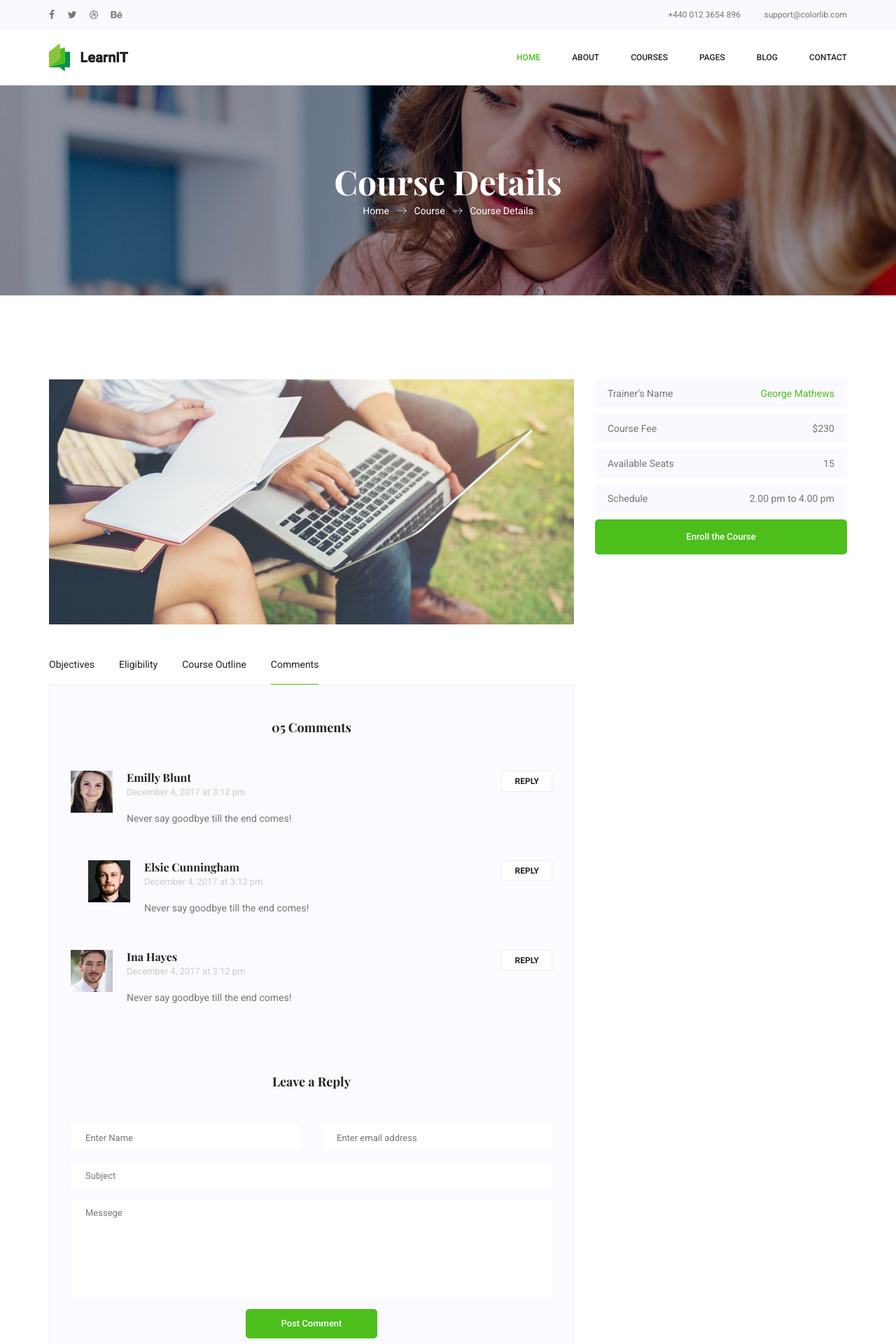
After one commit to Asmin75/Learnit, a Django app: page /coursedetail/ in a window 1280 px wide. The commit adds this page. Shown: the top 1920 px of the page at 70% size. Run offline with Django 3.2, Linux system fonts and the light colour scheme; some libraries are stand-ins or nearby versions.

Commit message:
Courses and courses detail added

```diff
--- a/app/templates/app/base.html
+++ b/app/templates/app/base.html
@@ -58,8 +58,8 @@
 								<li class="nav-item submenu dropdown">
 									<a href="#" class="nav-link dropdown-toggle" data-toggle="dropdown" role="button" aria-haspopup="true" aria-expanded="false">Courses</a>
 									<ul class="dropdown-menu">
-										<li class="nav-item"><a class="nav-link" href="courses.html">Courses</a>
-										<li class="nav-item"><a class="nav-link" href="course-details.html">Course Details</a></li>
+										<li class="nav-item"><a class="nav-link" href="{% url 'courses' %}">Courses</a>
+										<li class="nav-item"><a class="nav-link" href="{% url 'course-details' %}">Course Details</a></li>
 									</ul>
 								</li>
 								<li class="nav-item submenu dropdown">
--- /dev/null
+++ b/app/templates/app/course-details.html
@@ -0,0 +1,172 @@
+{% extends "app/base.html" %}
+{% load static %}
+{% block body %}
+
+<!--================Home Banner Area =================-->
+        <section class="banner_area">
+            <div class="banner_inner d-flex align-items-center">
+            	<div class="overlay bg-parallax" data-stellar-ratio="0.9" data-stellar-vertical-offset="0" data-background=""></div>
+				<div class="container">
+					<div class="banner_content text-center">
+						<h2>Course Details</h2>
+						<div class="page_link">
+							<a href="index.html">Home</a>
+							<a href="courses.html">Course</a>
+							<a href="course-details.html">Course Details</a>
+						</div>
+					</div>
+				</div>
+            </div>
+        </section>
+        <!--================End Home Banner Area =================-->
+
+        <!--================Course Details Area =================-->
+        <section class="course_details_area p_120">
+        	<div class="container">
+        		<div class="row course_details_inner">
+        			<div class="col-lg-8">
+        				<div class="c_details_img">
+        					<img class="img-fluid" src="{% static 'img/courses/course-details.jpg' %}" alt="">
+        				</div>
+						<ul class="nav nav-tabs" id="myTab" role="tablist">
+							<li class="nav-item">
+								<a class="nav-link" id="home-tab" data-toggle="tab" href="#home" role="tab" aria-controls="home" aria-selected="true">Objectives</a>
+							</li>
+							<li class="nav-item">
+								<a class="nav-link" id="profile-tab" data-toggle="tab" href="#profile" role="tab" aria-controls="profile" aria-selected="false">Eligibility</a>
+							</li>
+							<li class="nav-item">
+								<a class="nav-link" id="contact-tab" data-toggle="tab" href="#contact" role="tab" aria-controls="contact" aria-selected="false">Course Outline</a>
+							</li>
+							<li class="nav-item">
+								<a class="nav-link active" id="comments-tab" data-toggle="tab" href="#comments" role="tab" aria-controls="comments" aria-selected="false">Comments</a>
+							</li>
+						</ul>
+						<div class="tab-content" id="myTabContent">
+							<div class="tab-pane fade" id="home" role="tabpanel" aria-labelledby="home-tab">
+								<div class="objctive_text">
+									<p>Lorem ipsum dolor sit amet, consectetur adipisicing elit, sed do eiusmod tempor incididunt ut labore et dolore magna aliqua. Ut enim ad minim veniam, quis nostrud exercitation ullamco laboris nisi ut aliquip ex ea commodo</p>
+									<p>Lorem ipsum dolor sit amet, consectetur adipisicing elit, sed do eiusmod tempor incididunt ut labore et dolore magna aliqua. Ut enim ad minim veniam, quis nostrud exercitation ullamco laboris nisi ut aliquip ex ea commodoconsequat. Duis aute irure dolor in reprehenderit in voluptate velit esse cillum. Lorem ipsum dolor sit amet, consectetur adipisicing elit, sed do eiusmod tempor incididunt ut labore et dolore magna aliqua. Ut enim ad minim veniam, quis nostrud exercitation ullamco laboris nisi ut aliquip ex ea commodo consequat. Duis aute irure dolor in reprehenderit in voluptate velit esse cillum.</p>
+								</div>
+							</div>
+							<div class="tab-pane fade" id="profile" role="tabpanel" aria-labelledby="profile-tab">
+								<div class="objctive_text">
+									<p>Lorem ipsum dolor sit amet, consectetur adipisicing elit, sed do eiusmod tempor incididunt ut labore et dolore magna aliqua. Ut enim ad minim veniam, quis nostrud exercitation ullamco laboris nisi ut aliquip ex ea commodo</p>
+									<p>Lorem ipsum dolor sit amet, consectetur adipisicing elit, sed do eiusmod tempor incididunt ut labore et dolore magna aliqua. Ut enim ad minim veniam, quis nostrud exercitation ullamco laboris nisi ut aliquip ex ea commodoconsequat. Duis aute irure dolor in reprehenderit in voluptate velit esse cillum. Lorem ipsum dolor sit amet, consectetur adipisicing elit, sed do eiusmod tempor incididunt ut labore et dolore magna aliqua. Ut enim ad minim veniam, quis nostrud exercitation ullamco laboris nisi ut aliquip ex ea commodo consequat. Duis aute irure dolor in reprehenderit in voluptate velit esse cillum.</p>
+								</div>
+							</div>
+							<div class="tab-pane fade" id="contact" role="tabpanel" aria-labelledby="contact-tab">
+								<div class="objctive_text">
+									<ul class="list">
+										<li><a href="#">Introduction Lesson</a></li>
+										<li><a href="#">Basics of HTML</a></li>
+										<li><a href="#">Getting Know about HTML 5</a></li>
+										<li><a href="#">Tags and Attributes</a></li>
+										<li><a href="#">Basics of CSS</a></li>
+										<li><a href="#">Getting Familiar with CSS 3</a></li>
+										<li><a href="#">Introduction to Bootstrap 3.0</a></li>
+										<li><a href="#">Responsive Design</a></li>
+										<li><a href="#">Canvas in HTML 5</a></li>
+									</ul>
+								</div>
+							</div>
+							<div class="tab-pane fade show active" id="comments" role="tabpanel" aria-labelledby="comments-tab">
+								<div class="comments-area">
+									<h4>05 Comments</h4>
+									<div class="comment-list">
+										<div class="single-comment justify-content-between d-flex">
+											<div class="user justify-content-between d-flex">
+												<div class="thumb">
+													<img src="{% static 'img/blog/c1.jpg' %}" alt="">
+												</div>
+												<div class="desc">
+													<h5><a href="#">Emilly Blunt</a></h5>
+													<p class="date">December 4, 2017 at 3:12 pm </p>
+													<p class="comment">
+														Never say goodbye till the end comes!
+													</p>
+												</div>
+											</div>
+											<div class="reply-btn">
+												   <a href="" class="btn-reply text-uppercase">reply</a>
+											</div>
+										</div>
+									</div>
+									<div class="comment-list left-padding">
+										<div class="single-comment justify-content-between d-flex">
+											<div class="user justify-content-between d-flex">
+												<div class="thumb">
+													<img src="{% static 'img/blog/c2.jpg' %}" alt="">
+												</div>
+												<div class="desc">
+													<h5><a href="#">Elsie Cunningham</a></h5>
+													<p class="date">December 4, 2017 at 3:12 pm </p>
+													<p class="comment">
+														Never say goodbye till the end comes!
+													</p>
+												</div>
+											</div>
+											<div class="reply-btn">
+												   <a href="" class="btn-reply text-uppercase">reply</a>
+											</div>
+										</div>
+									</div>
+									<div class="comment-list">
+										<div class="single-comment justify-content-between d-flex">
+											<div class="user justify-content-between d-flex">
+												<div class="thumb">
+													<img src="{% static 'img/blog/c5.jpg' %}" alt="">
+												</div>
+												<div class="desc">
+													<h5><a href="#">Ina Hayes</a></h5>
+													<p class="date">December 4, 2017 at 3:12 pm </p>
+													<p class="comment">
+														Never say goodbye till the end comes!
+													</p>
+												</div>
+											</div>
+											<div class="reply-btn">
+												   <a href="" class="btn-reply text-uppercase">reply</a>
+											</div>
+										</div>
+									</div>
+								</div>
+								<div class="comment-form">
+									<h4>Leave a Reply</h4>
+									<form>
+										<div class="form-group form-inline">
+										  <div class="form-group col-lg-6 col-md-6 name">
+											<input type="text" class="form-control" id="name" placeholder="Enter Name" onfocus="this.placeholder = ''" onblur="this.placeholder = 'Enter Name'">
+										  </div>
+										  <div class="form-group col-lg-6 col-md-6 email">
+											<input type="email" class="form-control" id="email" placeholder="Enter email address" onfocus="this.placeholder = ''" onblur="this.placeholder = 'Enter email address'">
+										  </div>
+										</div>
+										<div class="form-group">
+											<input type="text" class="form-control" id="subject" placeholder="Subject" onfocus="this.placeholder = ''" onblur="this.placeholder = 'Subject'">
+										</div>
+										<div class="form-group">
+											<textarea class="form-control mb-10" rows="5" name="message" placeholder="Messege" onfocus="this.placeholder = ''" onblur="this.placeholder = 'Messege'" required=""></textarea>
+										</div>
+										<a href="#" class="primary-btn submit_btn">Post Comment</a>
+									</form>
+								</div>
+							</div>
+						</div>
+        			</div>
+        			<div class="col-lg-4">
+        				<div class="c_details_list">
+        					<ul class="list">
+        						<li><a href="#">Trainer’s Name <span>George Mathews</span></a></li>
+        						<li><a href="#">Course Fee <span>$230</span></a></li>
+        						<li><a href="#">Available Seats <span>15</span></a></li>
+        						<li><a href="#">Schedule <span>2.00 pm to 4.00 pm</span></a></li>
+        					</ul>
+        					<a class="main_btn" href="#">Enroll the Course</a>
+        				</div>
+        			</div>
+        		</div>
+        	</div>
+        </section>
+        <!--================End Course Details Area =================-->
+{% endblock %}
--- a/app/templates/app/index.html
+++ b/app/templates/app/index.html
@@ -1,6 +1,5 @@
 {% extends "app/base.html" %}
 {% load static %}
-{% block title %} Learn it {% endblock %}
 {% block body %}
  <!--================Home Banner Area =================-->
         <section class="home_banner_area">
--- a/app/views.py
+++ b/app/views.py
@@ -5,3 +5,9 @@ class HomeView(TemplateView):
 
 class AboutView(TemplateView):
     template_name = 'app/about-us.html'
+
+class CourseDetailView(TemplateView):
+    template_name = 'app/course-details.html'
+
+class CourseView(TemplateView):
+    template_name = 'app/courses.html'
--- a/learnit/urls.py
+++ b/learnit/urls.py
@@ -15,8 +15,9 @@ Including another URLconf
 """
 from django.contrib import admin
 from django.urls import path
-from app.views import HomeView
-from app.views import AboutView
+from app.views import HomeView, AboutView, CourseDetailView, CourseView
+
+
 
 from django.conf import settings
 from django.conf.urls.static import static
@@ -24,6 +25,8 @@ from django.conf.urls.static import static
 urlpatterns = [
     path('', HomeView.as_view(), name ='home'),
     path('about/',AboutView.as_view(), name = 'about-us'),
+    path('coursedetail/',CourseDetailView.as_view(), name = 'course-details'),
+    path('course/',CourseView.as_view(), name = 'courses'),
     path('admin/', admin.site.urls),
 ]
 
```
Also changed, not shown: app/templates/app/courses.html (added, +162 -0 lines).
